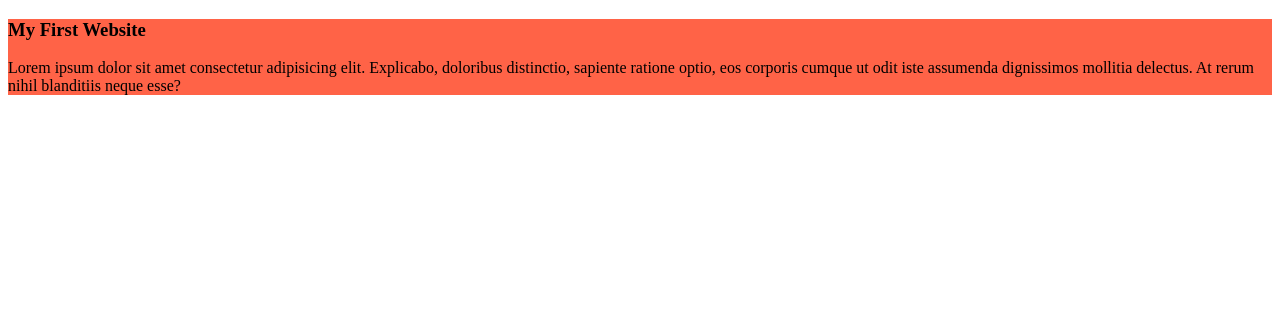
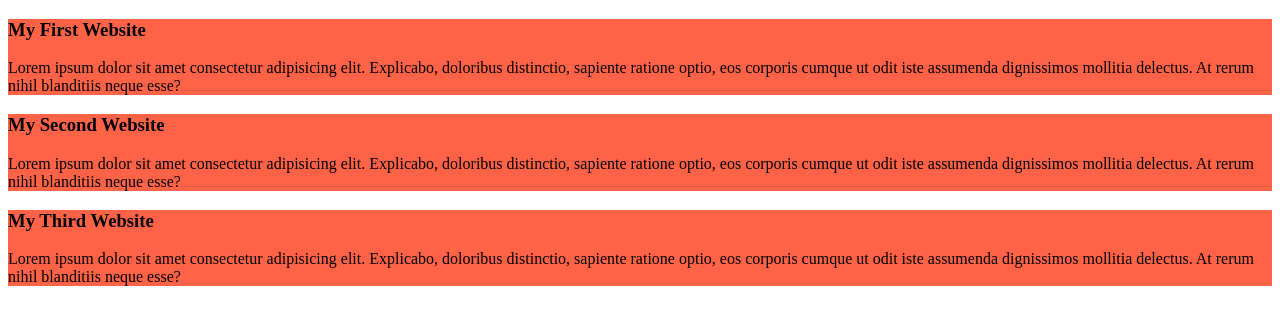
Before and after one commit to TanvirYestehad0096/my-first-simple-website, a plain HTML site: page index.html in a window 1280 px wide. Drawn offline with Linux system fonts and the light colour scheme.

Commit message:
addeded the first and second blog

```diff
--- a/index.html
+++ b/index.html
@@ -14,6 +14,20 @@
              eos corporis cumque ut odit iste assumenda dignissimos mollitia delectus.
              At rerum nihil blanditiis neque esse?</p>
     </div>
+    <div>
+        <h3>My Second Website</h3>
+        <p>Lorem ipsum dolor sit amet consectetur adipisicing elit.
+            Explicabo, doloribus distinctio, sapiente ratione optio,
+             eos corporis cumque ut odit iste assumenda dignissimos mollitia delectus.
+             At rerum nihil blanditiis neque esse?</p>
+    </div>
+    <div>
+        <h3>My Third Website</h3>
+        <p>Lorem ipsum dolor sit amet consectetur adipisicing elit.
+            Explicabo, doloribus distinctio, sapiente ratione optio,
+             eos corporis cumque ut odit iste assumenda dignissimos mollitia delectus.
+             At rerum nihil blanditiis neque esse?</p>
+    </div>
 
 </body>
 </html>
--- a/styles/blog.css
+++ b/styles/blog.css
@@ -1,4 +1,5 @@
 div{
     background-color: tomato;
     padding: 10;
+    margin bottom: 10px;
 }
```
